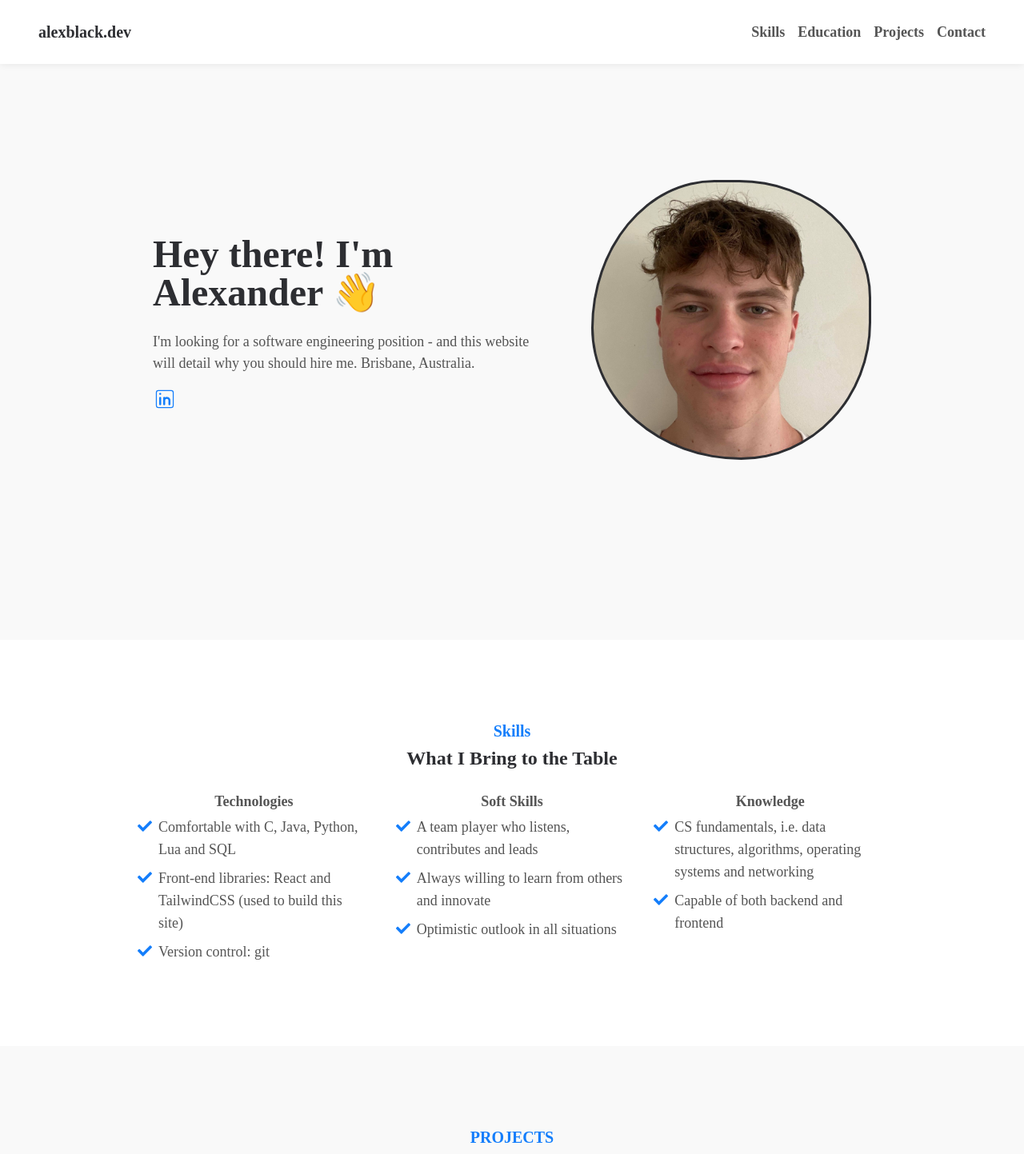
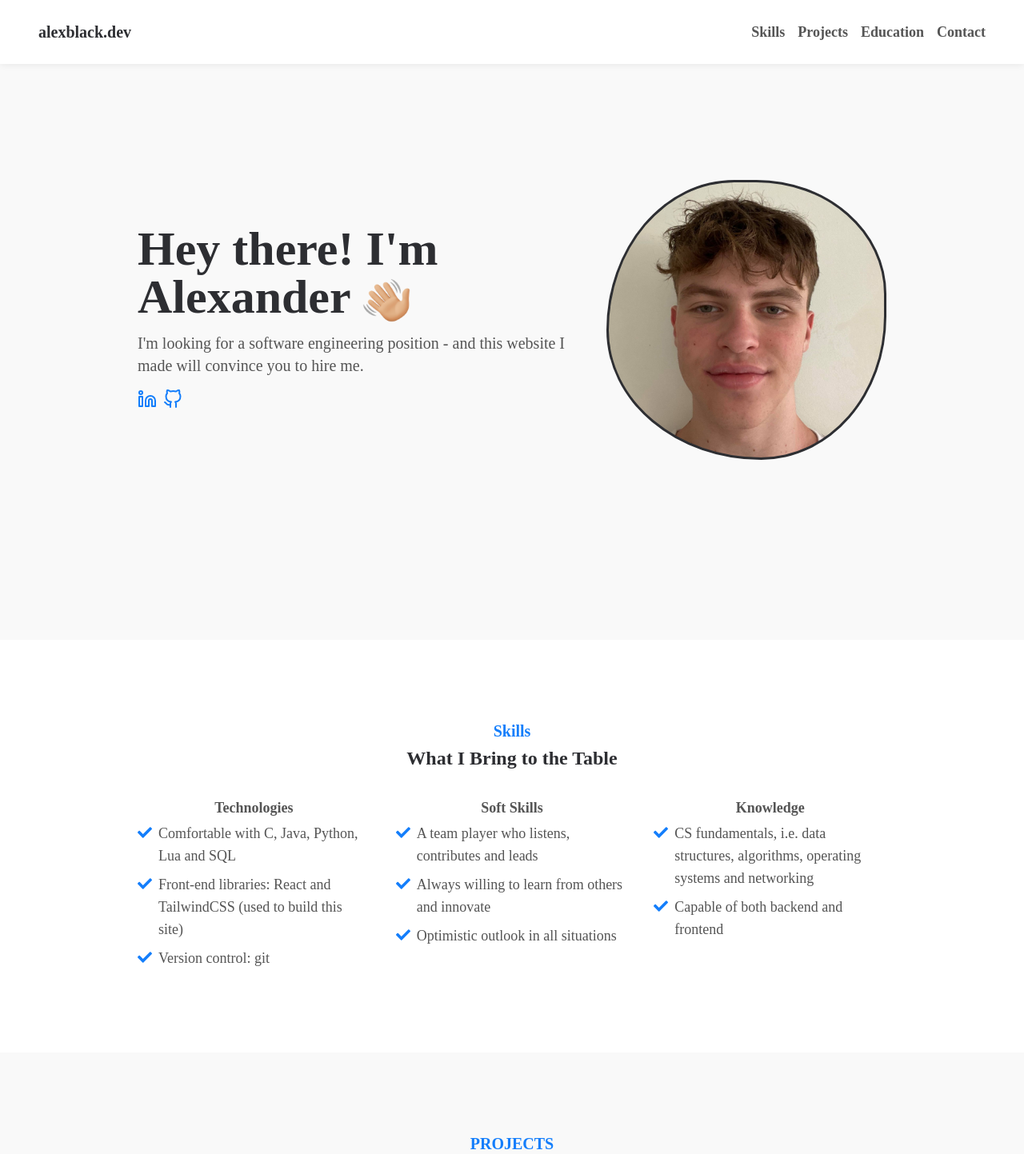
Before and after one commit to alexblack957/react-tailwind-portfolio, a React (Create React App) app: page / in a window 1280 px wide. Shown: the top 1443 px of the page at 80% size. Built offline with nearby package versions, Linux system fonts and the light colour scheme.

Commit message:
Fixed padding issues on all pages
Added logos below home
Added fade-in animations for most elements

```diff
--- a/package.json
+++ b/package.json
@@ -7,11 +7,14 @@
     "@testing-library/react": "^13.0.0",
     "@testing-library/user-event": "^13.2.1",
     "react": "^18.2.0",
+    "react-confetti": "^6.1.0",
     "react-dom": "^18.2.0",
     "react-icons": "^5.0.1",
     "react-scripts": "5.0.1",
+    "react-scroll": "^1.9.0",
     "react-tabs": "^6.0.2",
     "tailwindcss": "^3.4.1",
+    "typescript": "^5.4.3",
     "web-vitals": "^2.1.0"
   },
   "scripts": {
--- a/src/App.js
+++ b/src/App.js
@@ -4,7 +4,7 @@ import Education from "./components/Education";
 import Projects from "./components/Projects";
 import Skills from "./components/Skills";
 import Contact from "./components/Contact"
-
+import Footer from "./components/Footer";
 function App() {
   return (
     <div className="App">
@@ -15,6 +15,7 @@ function App() {
         <Education/>
 
         <Contact/>
+        <Footer/>
     </div>
   );
 }
--- /dev/null
+++ b/src/assets/AnimateOnScroll.tsx
@@ -0,0 +1,66 @@
+import React from "react";
+import { useEffect, useRef, useState } from "react";
+
+
+type Props = {
+  children: React.ReactNode;
+  reappear?: boolean;
+  threshold?: number;
+};
+
+type Options = {
+  threshold: number,
+  reappear?: boolean,
+}
+
+
+const useElementOnScreen = (options: Options): [React.RefObject<HTMLDivElement>, boolean] => {
+  const containerRef = useRef<HTMLDivElement>(null);
+  const [isVisible, setIsVisible] = useState<boolean>(false);
+
+  const makeAppear = (entries: any) => {
+    const [entry] = entries;
+    if (entry.isIntersecting)
+      setIsVisible(true);
+  };
+
+  const makeAppearRepeating = (entries: any) => {
+    const [entry] = entries;
+    setIsVisible(entry.isIntersecting);
+  };
+
+  const callBack = options.reappear ? makeAppearRepeating : makeAppear;
+
+  useEffect(() => {
+    const containerRefCurrent = containerRef.current
+    const observer = new IntersectionObserver(callBack, options);
+    if (containerRefCurrent)
+      observer.observe(containerRefCurrent);
+
+    return () => {
+      if (containerRefCurrent) {
+        observer.unobserve(containerRefCurrent);
+      }
+    };
+  }, [containerRef, options, callBack]);
+
+  return [containerRef, isVisible];
+};
+
+
+const AnimateOnScroll = ({ children, reappear, threshold = 0.1 }: Props) => {
+  const [containerRef, isVisible] = useElementOnScreen({
+    threshold: threshold,
+    reappear: reappear,
+  });
+
+  return (
+    <>
+      <div ref={containerRef} className={`transition duration-700 ${isVisible ? "opacity-100 blur-none translate-x-0" : "opacity-0 blur-xs translate-y-10"}  motion-reduce:transition-none motion-reduce:hover:transform-none`}>
+        {children}
+      </div>
+    </>
+  );
+}
+
+export default AnimateOnScroll;
--- /dev/null
+++ b/src/components/Footer.jsx
@@ -0,0 +1,19 @@
+import React from 'react'
+import { FiGithub, FiLinkedin} from "react-icons/fi";
+
+
+const Footer = () => {
+  return (
+    <div name='footer' className='w-full bg-primary'>
+    <div className='py-12 md:py-24 px-8 max-w-[1000px] mx-auto justify-center flex flex-col'>
+      <div className="pb-2 justify-between flex flex-row items-center">
+
+          <h1 className='text-sm text-left md:text-xl  pb-2 text-white font-[700] '>Designed and made<br className='flex md:hidden'></br> by Alexander Black.</h1>
+          <div className='py-4 text-2xl text-white flex justify-center md:justify-start gap-2'> <FiLinkedin /> <FiGithub/></div>
+      </div>
+    </div>
+</div>
+  )
+}
+
+export default Footer
--- a/src/components/Home.jsx
+++ b/src/components/Home.jsx
@@ -1,20 +1,26 @@
 import React from 'react'
 import '../css/home.css'
 import { CiLinkedin } from 'react-icons/ci'
+import wave from '../assets/wave.png'
+import AnimateOnScroll from '../assets/AnimateOnScroll.tsx'
+import { FiGithub, FiLinkedin} from "react-icons/fi";
+
+
 
 const Home = () => {
   return (
-    <div name='home' className='w-full h-screen bg-[#f9f9f9]'>
+    <div name='home' className='w-full h-screen bg-[#f9f9f9] select-none'>
 
         <div className='max-w-[1000px] mx-auto px-8 flex flex-col-reverse md:flex-row justify-center items-center h-full gap-2 md:gap-12'>
-          <div className='text-primary font-[700] max-w-[500px] align-top'>
-            <h1 className='text-4xl text-center md:text-5xl py-6 md:text-left transition-opacity ease-in duration-700'>Hey there! I'm Alexander 👋</h1>
-            <p className='text-center font-[500] md:text-left text-[18px]'> I'm looking for a software engineering position - and this website will detail why you should hire me. Brisbane, Australia.</p>
-            <div className='py-4 text-3xl text-secondary flex justify-center md:justify-start'> <CiLinkedin /></div>
-          </div>
-          <div className='max-w-[350px] max-h-[350px] hero-img z-4'>
-          </div>
+          <AnimateOnScroll className='text-primary font-[700] max-w-[500px] align-top'>
 
+            <p className='text-4xl  text-primary font-[700] font-[Poppins] tracking-normal text-center md:text-6xl py-2 md:text-left'>Hey there! I'm Alexander <img src={wave}  className=' pb-1 size-[1em] inline hover:animate-waving-hand animate-waving-hand-once' alt="wave"></img></p>
+            <p className='text-center font-[500] md:text-left text-xl'> I'm looking for a software engineering position - and this website I made will convince you to hire me.</p>
+            <div className='py-4 text-2xl text-secondary flex justify-center md:justify-start flex-row gap-2'> <FiLinkedin/> <FiGithub/></div>
+          </AnimateOnScroll>
+          <AnimateOnScroll>
+          <div className='max-w-[350px] max-h-[350px] hero-img z-4'></div>
+          </AnimateOnScroll>
         </div>
 
     </div>
--- a/src/components/Navbar.jsx
+++ b/src/components/Navbar.jsx
@@ -1,26 +1,28 @@
 import React, {useState} from 'react'
 import {FaBars, FaTimes} from 'react-icons/fa'
+import {Link} from 'react-scroll'
+
 const Navbar = () => {
     const [nav, setNav] = useState(false)
     const handleClick = () => setNav(!nav)
   return (
     <div className="fixed w-full h-[80px] flex justify-between items-center bg-white px-12 shadow-[0_0_10px_0_rgba(0,0,0,0.09)] text-primary z-[50]">
-        <h3 className="font-bold text-xl">alexblack.dev</h3>
+        <h3 className="font-bold text-xl cursor-pointer select-none  md:hover:scale-105"><Link to="home" smooth={true} duration={500}>alexblack.dev</Link></h3>
         <ul className="hidden md:flex flex-row gap-4 font-[750] text-[18px]">
-            <li>Skills</li>
-            <li>Education</li>
-            <li>Projects</li>
-            <li>Contact</li>
+            <li className='cursor-pointer select-none md:hover:scale-105'><Link to="skills" smooth={true} duration={500} offset={-80}>Skills</Link></li>
+            <li className='cursor-pointer select-none md:hover:scale-105'><Link to="projects" smooth={true} duration={500} offset={-80}>Projects</Link></li>
+            <li className='cursor-pointer select-none md:hover:scale-105'><Link to="education" smooth={true} duration={500} offset={-80}>Education</Link></li>
+            <li className='cursor-pointer select-none md:hover:scale-105'><Link to="contact" smooth={true} duration={500} offset={-80}>Contact</Link></li>
         </ul>
-        <div onClick={handleClick} className='md:hidden z-10 '>
+        <div onClick={handleClick} className='md:hidden z-10 cursor-pointer'>
             {!nav ? <FaBars /> : <FaTimes />}
         </div>
 
         <ul className={!nav ? 'hidden' : 'absolute top-0 left-0 w-full h-screen bg-white flex flex-col justify-center items-center'}>
-            <li className='py-4 text-2xl font-[700]'>Skills</li>
-            <li className='py-4 text-2xl font-[700]'>Education</li>
-            <li className='py-4 text-2xl font-[700]'>Projects</li>
-            <li className='py-4 text-2xl font-[700]'>Contact</li>
+            <li className='py-4 text-2xl font-[700] cursor-pointer select-none'><Link to="skills" onClick={handleClick} smooth={true} duration={500} offset={-80}>Skills</Link></li>
+            <li className='py-4 text-2xl font-[700] cursor-pointer select-none'><Link to="projects" onClick={handleClick} smooth={true} duration={500} offset={-80}>Projects</Link></li>
+            <li className='py-4 text-2xl font-[700] cursor-pointer select-none'><Link to="education" onClick={handleClick} smooth={true} duration={500} offset={-80}>Education</Link></li>
+            <li className='py-4 text-2xl font-[700] cursor-pointer select-none'><Link to="contact" onClick={handleClick} smooth={true} duration={500} offset={-80}>Contact</Link></li>
         </ul>
 
     </div>
--- a/src/components/Skills.jsx
+++ b/src/components/Skills.jsx
@@ -2,15 +2,21 @@ import React from 'react'
 import {FaCheck} from 'react-icons/fa'
 import { Tab, Tabs, TabList, TabPanel } from 'react-tabs';
 import 'react-tabs/style/react-tabs.css';
+import AnimateOnScroll from '../assets/AnimateOnScroll.tsx';
 
 const Skills = () => {
   return (
     <div name='skills' className='w-full bg-white'>
+
         <div className='py-12 md:py-24 px-8 max-w-[1000px] mx-auto justify-center flex flex-col'>
           <div className="pb-2">
+            <AnimateOnScroll>
               <h1 className='text-l  font-[800] text-center md:text-xl py-1  text-secondary'>Skills</h1>
-              <h1 className='text-xl text-center md:text-2xl  pb-4 text-primary font-[700] '>What I Bring to the Table</h1>
+              <h1 className='text-xl text-center md:text-2xl  pb-4 md:pb-6 text-primary font-[700] '>What I Bring to the Table</h1>
+            </AnimateOnScroll>
           </div>
+
+          <AnimateOnScroll>
           <div className='md:hidden font-[600]'>
             <Tabs>
               <TabList>
@@ -67,10 +73,11 @@ const Skills = () => {
             </TabPanel>
           </Tabs>
           </div>
+          </AnimateOnScroll>
 
-
+          <AnimateOnScroll>
           <div className="hidden md:flex md:flex-row justify-between text-lg grow-0 gap-8 font-[500]">
-            <div className='basis-1/3'>
+            <div className='basis-1/3 hover:scale-110 hover:ease-in-out duration-300 cursor-default select-none'>
               <h1 className='text-center font-[600] text-lg pb-1'>Technologies</h1>
               <ul>
                 <li className='flex flex-row gap-2 pb-2'>
@@ -87,7 +94,7 @@ const Skills = () => {
                 </li>
               </ul>
             </div>
-            <div className='basis-1/3'>
+            <div className='basis-1/3 hover:scale-110 hover:ease-in-out duration-300 cursor-default select-none'>
               <h1 className='text-center font-[600] text-lg pb-1'>Soft Skills</h1>
               <ul>
                 <li className='flex flex-row gap-2 pb-2'>
@@ -105,7 +112,7 @@ const Skills = () => {
                 </li>
               </ul>
             </div>
-            <div className='basis-1/3'>
+            <div className='basis-1/3 hover:scale-110 hover:ease-in-out duration-300 cursor-default select-none'>
               <h1 className='text-center font-[600] text-lg pb-1'>Knowledge</h1>
               <ul className=''>
                 <li className='flex flex-row gap-2 pb-2'>
@@ -119,6 +126,7 @@ const Skills = () => {
               </ul>
             </div>
           </div>
+          </AnimateOnScroll>
         </div>
     </div>
   )
--- a/tailwind.config.js
+++ b/tailwind.config.js
@@ -5,6 +5,21 @@ module.exports = {
     extend: {      colors: {
       'primary': '#2d2e32',
       'secondary' : '#147efb'
+    },
+    keyframes: {
+      wave: {
+        '0%': { transform: 'rotate(0.0deg)' },
+        '10%': { transform: 'rotate(14deg)' },
+        '20%': { transform: 'rotate(-8deg)' },
+        '30%': { transform: 'rotate(14deg)' },
+        '40%': { transform: 'rotate(-4deg)' },
+        '50%': { transform: 'rotate(10.0deg)' },
+        '60%': { transform: 'rotate(0.0deg)' },
+        '100%': { transform: 'rotate(0.0deg)' },
+      },
+    },      animation: {
+      'waving-hand': 'wave 2s linear infinite',
+      'waving-hand-once': 'wave 2s linear 1.5s',
     },},
   },
   plugins: [],
```
Also changed, not shown: src/components/Contact.jsx (+19 -3 lines), src/components/Education.jsx (+9 -3 lines), src/components/Projects.jsx (+22 -8 lines), src/assets/wave.png (added), 1 other file (tests, documents, lock files or other folders).
